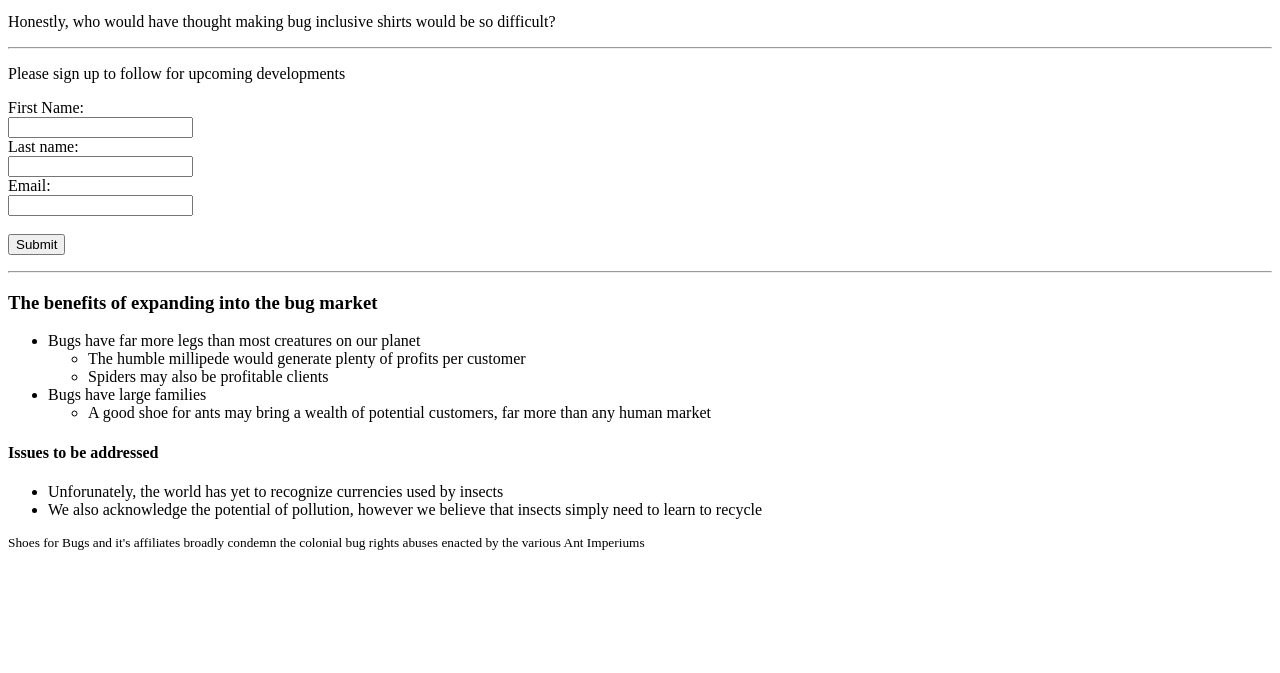
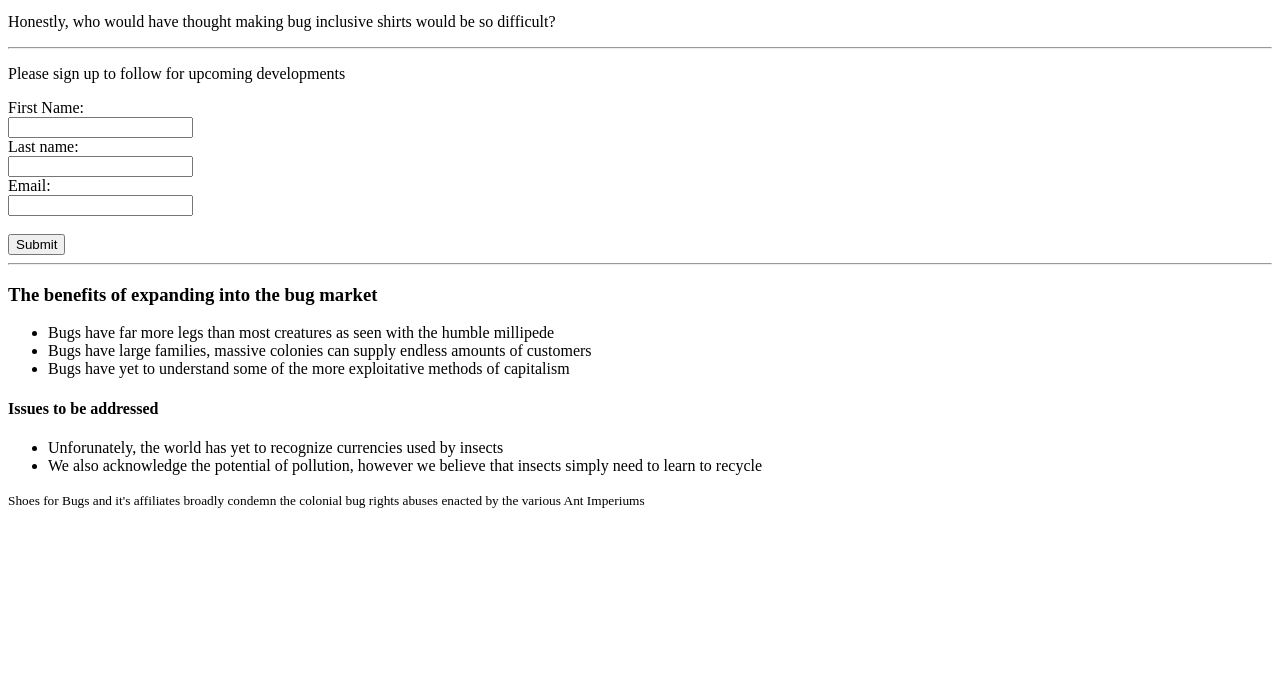
Before and after one commit to kennethhun/html-site, a plain HTML site: page bugs.html in a window 1280 px wide. Shown: the part 127-800 px from the top of the page. Drawn offline with Linux system fonts and the light colour scheme.

Commit message:
fixed bugs.html of bugs

```diff
--- a/bugs.html
+++ b/bugs.html
@@ -1,4 +1,4 @@
-<html>
+<!Doctype html>
 
     <head>
         <title>Not a Scam</title>
@@ -30,15 +30,9 @@
 
         <h3>The benefits of expanding into the bug market</h3>
         <ul>
-            <li>Bugs have far more legs than most creatures on our planet</li>
-            <ul>
-                <li>The humble millipede would generate plenty of profits per customer</li>
-                <li>Spiders may also be profitable clients</li>
-            </ul>
-            <li>Bugs have large families</li>
-            <ul>
-                <li>A good shoe for ants may bring a wealth of potential customers, far more than any human market</li>
-            </ul>
+            <li>Bugs have far more legs than most creatures as seen with the humble millipede</li>
+            <li>Bugs have large families, massive colonies can supply endless amounts of customers</li>
+            <li>Bugs have yet to understand some of the more exploitative methods of capitalism</li>
         </ul>
 
         <h4>Issues to be addressed</h4>
@@ -48,7 +42,7 @@
         </ul>
 
         <p><small>Shoes for Bugs and it's affiliates broadly condemn the colonial bug rights abuses enacted by the various Ant Imperiums</small></p>
-        <img src="images/millipede.png" />
+        <img src="images/millipede.png" alt="Potential Customer"/>
     </body>
 
 </html>
```
